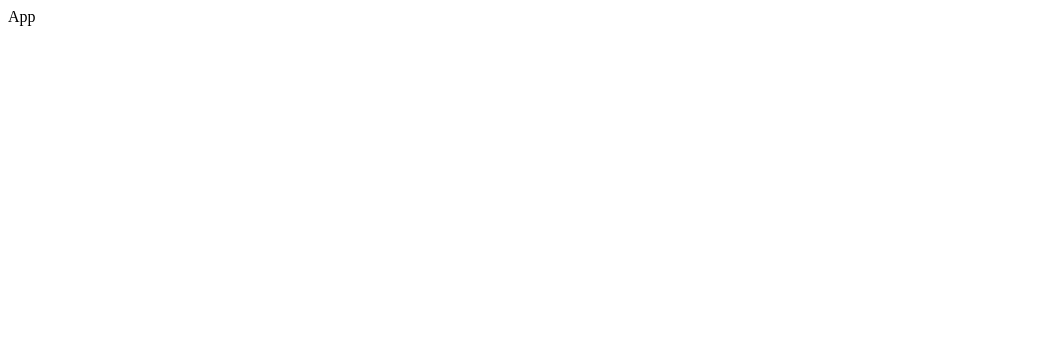
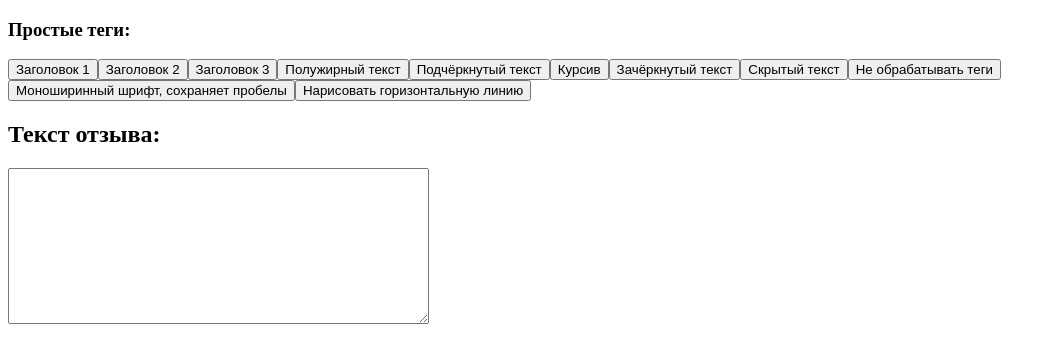
Before and after one commit to dumbus/steam-review-formatter, a React (Create React App) app: page / in a window 1280 px wide. Shown: the top 358 px of the page, without its empty margins (0-1056 px from the left). Built offline with nearby package versions, Linux system fonts and the light colour scheme; the HTML template or start-up script is replaced by a standard one.

Commit message:
feat: add TextEditor with simple tags formatting

```diff
--- a/src/App.tsx
+++ b/src/App.tsx
@@ -1,7 +1,9 @@
 import React from 'react';
 
+import TextEditor from './components/TextEditor/TextEditor';
+
 const App = () => {
-  return <div>App</div>;
+  return <TextEditor />;
 };
 
 export default App;
--- /dev/null
+++ b/src/components/TextEditor/TextEditor.tsx
@@ -0,0 +1,79 @@
+import React, { useState, useRef } from 'react';
+
+import './TextEditor.scss';
+
+const TextEditor = () => {
+  const [text, setText] = useState<string>('');
+  const textAreaRef = useRef<HTMLTextAreaElement>(null);
+
+  const simpleTag = (tag: string) => {
+    const textArea = textAreaRef.current;
+    if (!textArea) return;
+
+    const start = textArea.selectionStart;
+    const end = textArea.selectionEnd;
+    const selectedText = textArea.value.substring(start, end);
+
+    const wrappedText = `[${tag}]${selectedText}[/${tag}]`;
+
+    setText(text.slice(0, start) + wrappedText + text.slice(end));
+  };
+
+  const drawLine = () => {
+    const textArea = textAreaRef.current;
+    if (!textArea) return;
+
+    const start = textArea.selectionStart;
+    const end = textArea.selectionEnd;
+
+    let lineTag = '[hr][/hr]';
+
+    if (start > 0 && text[start - 1] !== '\n') {
+      lineTag = `\n${lineTag}`;
+    }
+    if (end < text.length && text[end] !== '\n') {
+      lineTag = `${lineTag}\n`;
+    }
+
+    setText(text.slice(0, start) + lineTag + text.slice(end));
+
+    textArea.setSelectionRange(start + lineTag.length, start + lineTag.length);
+    textArea.focus();
+  };
+
+  return (
+    <>
+      <div>
+        <h3>Простые теги:</h3>
+        <button onClick={() => simpleTag('h1')}>Заголовок 1</button>
+        <button onClick={() => simpleTag('h2')}>Заголовок 2</button>
+        <button onClick={() => simpleTag('h3')}>Заголовок 3</button>
+        <button onClick={() => simpleTag('b')}>Полужирный текст</button>
+        <button onClick={() => simpleTag('u')}>Подчёркнутый текст</button>
+        <button onClick={() => simpleTag('i')}>Курсив</button>
+        <button onClick={() => simpleTag('strike')}>Зачёркнутый текст</button>
+        <button onClick={() => simpleTag('spoiler')}>Скрытый текст</button>
+        <button onClick={() => simpleTag('noparse')}>
+          Не обрабатывать теги
+        </button>
+        <button onClick={() => simpleTag('code')}>
+          Моноширинный шрифт, сохраняет пробелы
+        </button>
+        <button onClick={drawLine}>Нарисовать горизонтальную линию</button>
+      </div>
+
+      <div></div>
+
+      <h2>Текст отзыва:</h2>
+      <textarea
+        ref={textAreaRef}
+        value={text}
+        onChange={(e) => setText(e.target.value)}
+        rows={10}
+        cols={50}
+      />
+    </>
+  );
+};
+
+export default TextEditor;
```
Also changed, not shown: src/components/TextEditor/TextEditor.scss (added).
